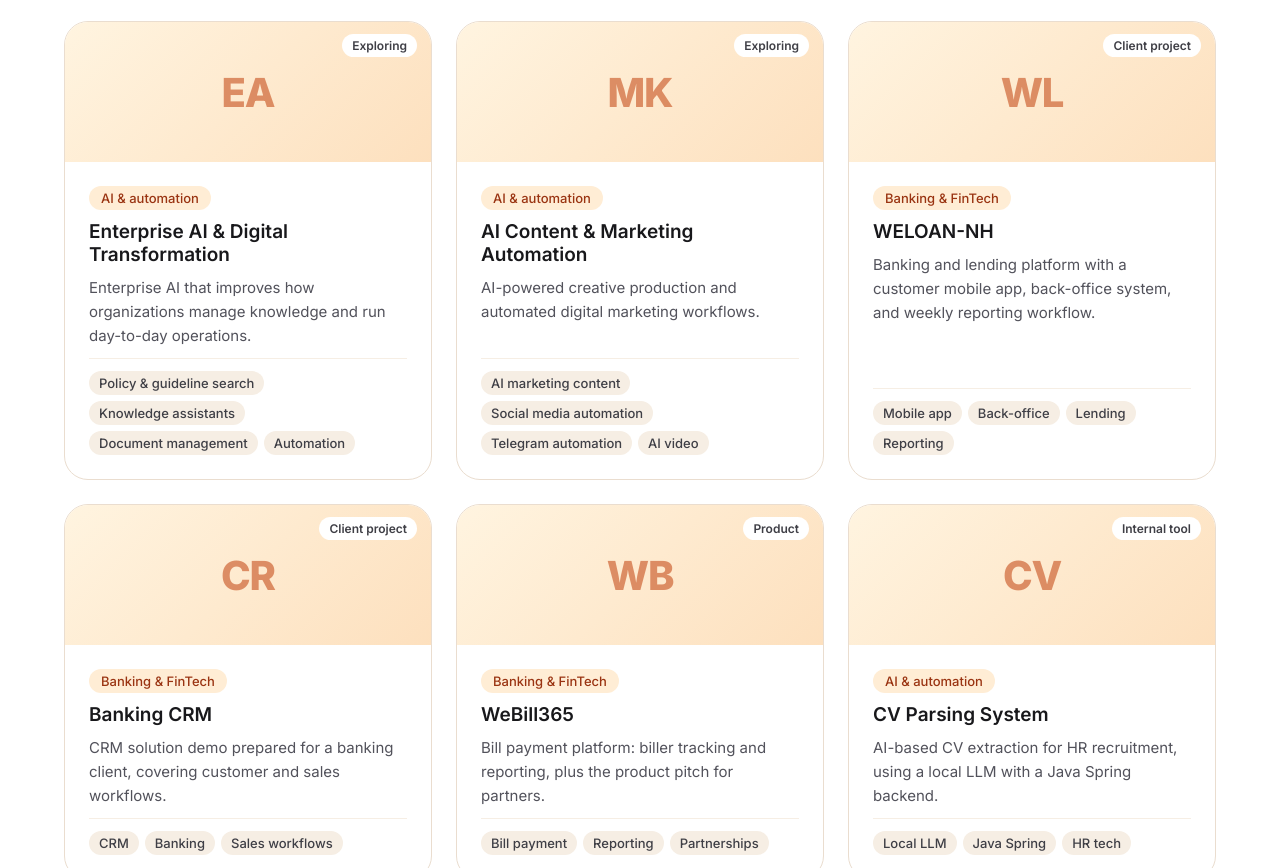
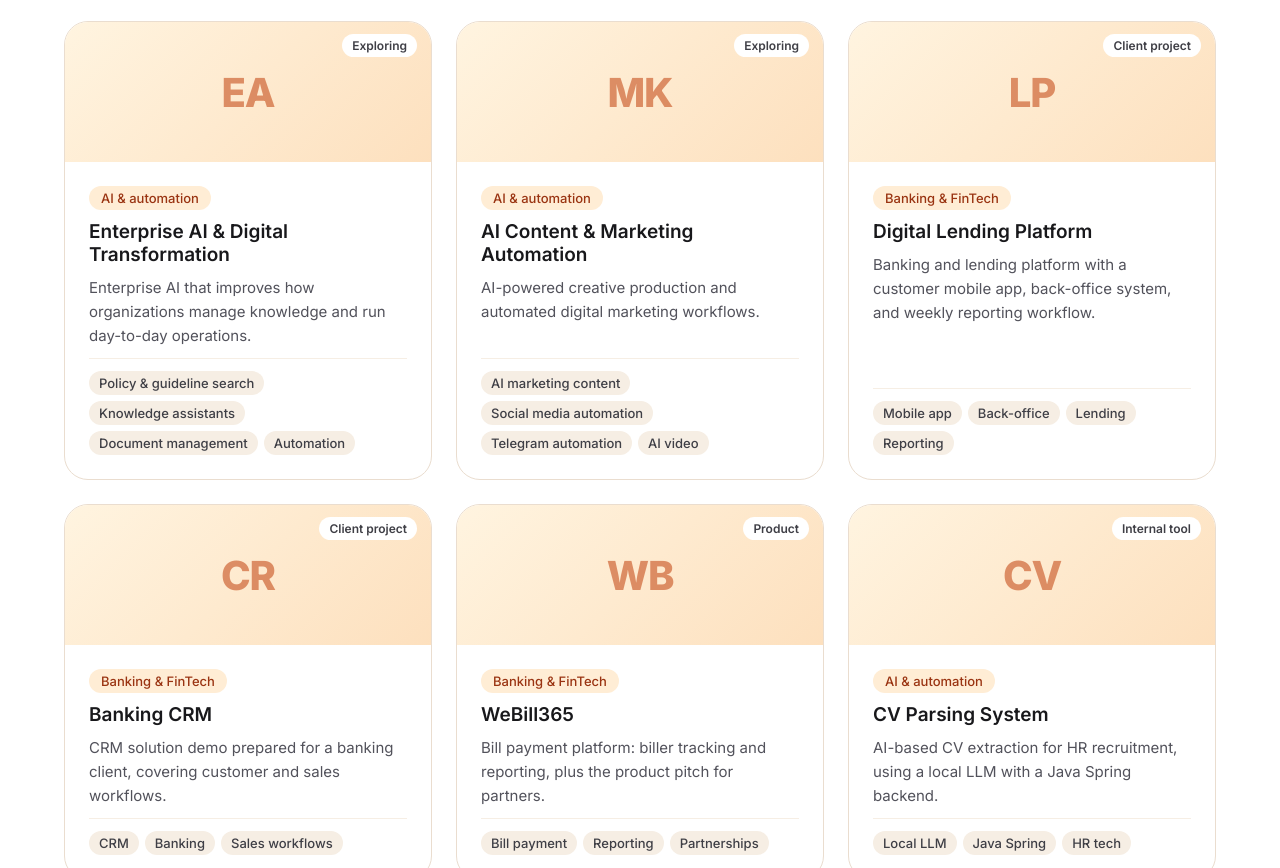
Before and after one commit to yanchhuong/My-Professional-Profile, a plain HTML site: page index.html in a window 1280 px wide. Shown: the part 4558-5426 px from the top of the page. Drawn offline with Linux system fonts and the light colour scheme.

Commit message:
Anonymise WELOAN-NH project card as Digital Lending Platform
Co-Authored-By: Claude Opus 5.5 <noreply@anthropic.com>

```diff
--- a/index.html
+++ b/index.html
@@ -332,12 +332,12 @@
       </article>
       <article class="project" data-cat="fintech">
         <div class="project-cover">
-          <span class="project-mono" aria-hidden="true">WL</span>
+          <span class="project-mono" aria-hidden="true">LP</span>
           <span class="project-status">Client project</span>
         </div>
         <div class="project-body">
           <span class="pill">Banking &amp; FinTech</span>
-          <h3>WELOAN-NH</h3>
+          <h3>Digital Lending Platform</h3>
           <p>Banking and lending platform with a customer mobile app, back-office system, and weekly reporting workflow.</p>
           <div class="project-areas"><span class="tag tag-sm">Mobile app</span><span class="tag tag-sm">Back-office</span><span class="tag tag-sm">Lending</span><span class="tag tag-sm">Reporting</span></div>
         </div>
```
